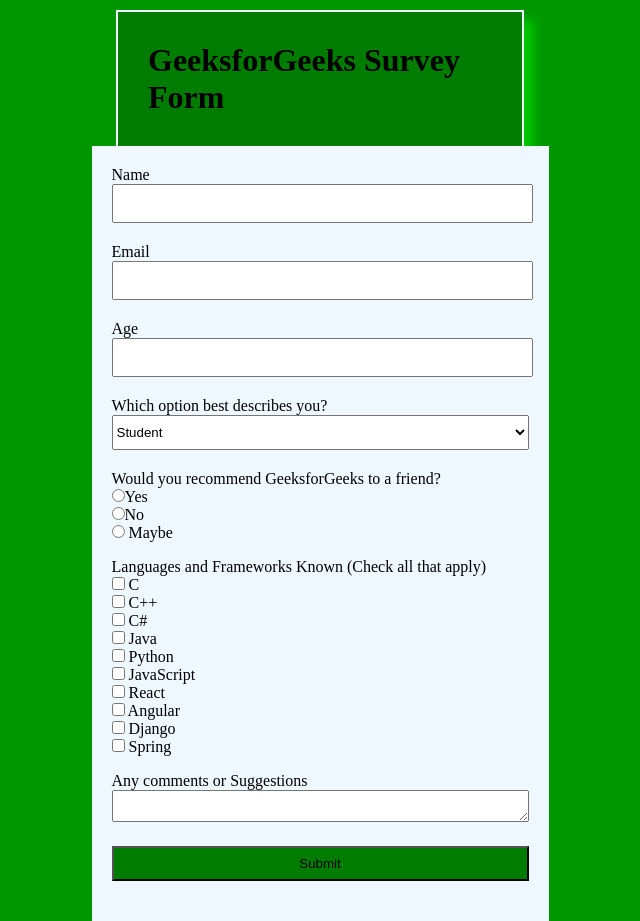
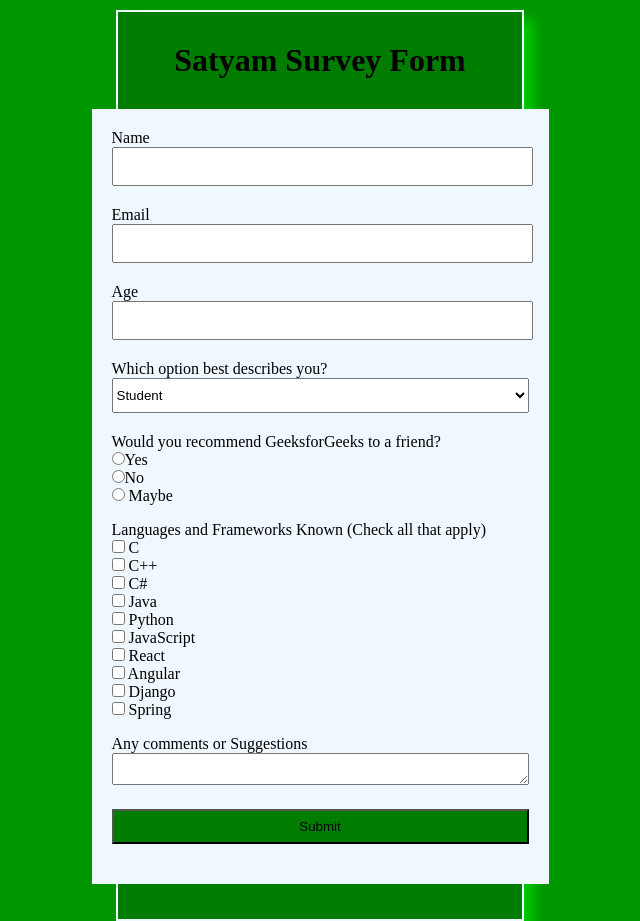
Before and after one commit to SatyamSinghNijwala/Responsive-Web-Design-Projects, a plain HTML site: page Survey_Form/index.html in a window 1280 px wide. Shown: the top 921 px of the page, without its empty margins (320-960 px from the left). Drawn offline with Linux system fonts and the light colour scheme.

Commit message:
Update index.html

```diff
--- a/Survey_Form/index.html
+++ b/Survey_Form/index.html
@@ -11,7 +11,7 @@
 <body>
     <form>
         <div id="box1">
-            <h1>GeeksforGeeks Survey Form</h1>
+            <h1>Satyam Survey Form</h1>
             <div id="box2">
                 <label>Name <br> <input type="text" name="Name" class="ele full"> </label> <br>
                 <label>Email <br> <input type="email" name="E-Mail" class="ele full"> </label> <br>
```
